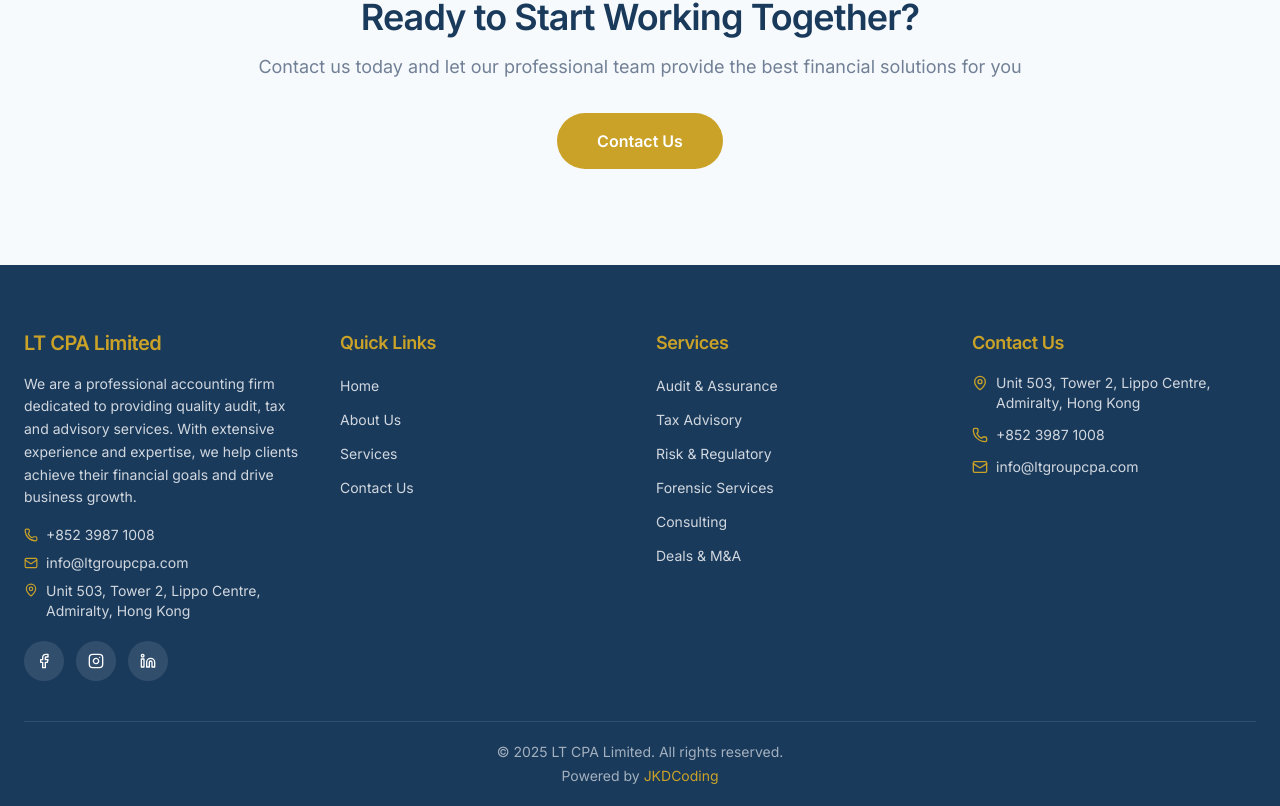
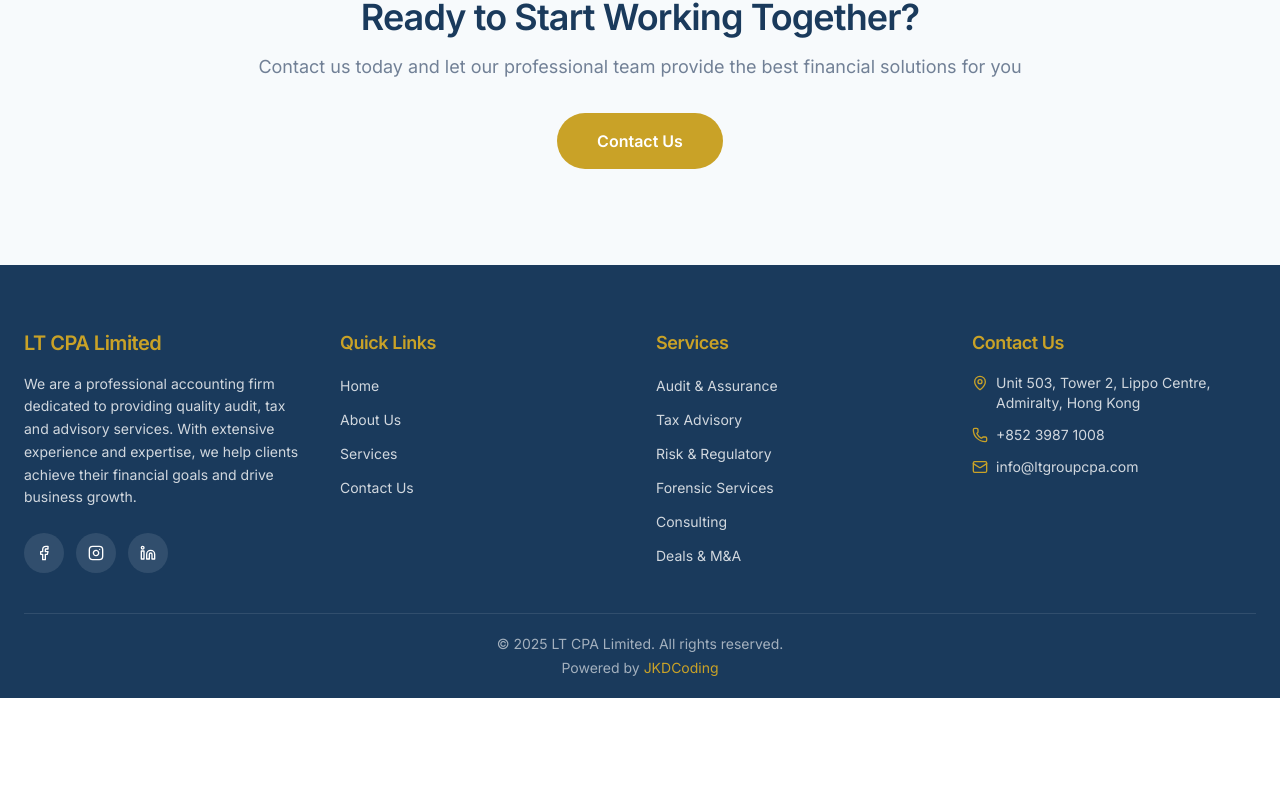
Before and after one commit to twmeric/chrisacc, a Next.js app: page / in a window 1280 px wide. Shown: the part 2058-2864 px from the top of the page. After the commit the page ends 2756 px from the top, so only its background shows below. Built offline with nearby package versions, Linux system fonts and the light colour scheme.

Commit message:
fix: remove duplicate contact info from footer About column

```diff
--- a/components/ui/Footer.tsx
+++ b/components/ui/Footer.tsx
@@ -17,21 +17,7 @@
           {/* About */}
           <div className="lg:col-span-1">
             <h3 className="mb-4 text-xl font-bold text-brand-gold">{t.aboutTitle}</h3>
-            <p className="mb-4 text-sm leading-relaxed text-white/80">{t.aboutDesc}</p>
-            <div className="mb-5 space-y-2 text-sm text-white/80">
-              <p className="flex items-center gap-2">
-                <Phone className="h-3.5 w-3.5 shrink-0 text-brand-gold" />
-                <span>{t.contact.phone}</span>
-              </p>
-              <p className="flex items-center gap-2">
-                <Mail className="h-3.5 w-3.5 shrink-0 text-brand-gold" />
-                <span>{t.contact.email}</span>
-              </p>
-              <p className="flex items-start gap-2">
-                <MapPin className="mt-0.5 h-3.5 w-3.5 shrink-0 text-brand-gold" />
-                <span>{t.contact.address}</span>
-              </p>
-            </div>
+            <p className="mb-6 text-sm leading-relaxed text-white/80">{t.aboutDesc}</p>
             <div className="flex gap-3">
               <a href={t.social.facebook || "#"} className="flex h-10 w-10 items-center justify-center rounded-full bg-white/10 text-white transition hover:-translate-y-1 hover:bg-brand-gold">
                 <Facebook className="h-4 w-4" />
--- a/public/images-manifest.json
+++ b/public/images-manifest.json
@@ -1,5 +1,5 @@
 {
-  "generatedAt": "2026-04-18T16:00:05.735Z",
+  "generatedAt": "2026-04-20T04:06:43.180Z",
   "objects": [
     {
       "key": "about-team.jpg",
```
Also changed, not shown: src/data/cms.json.
